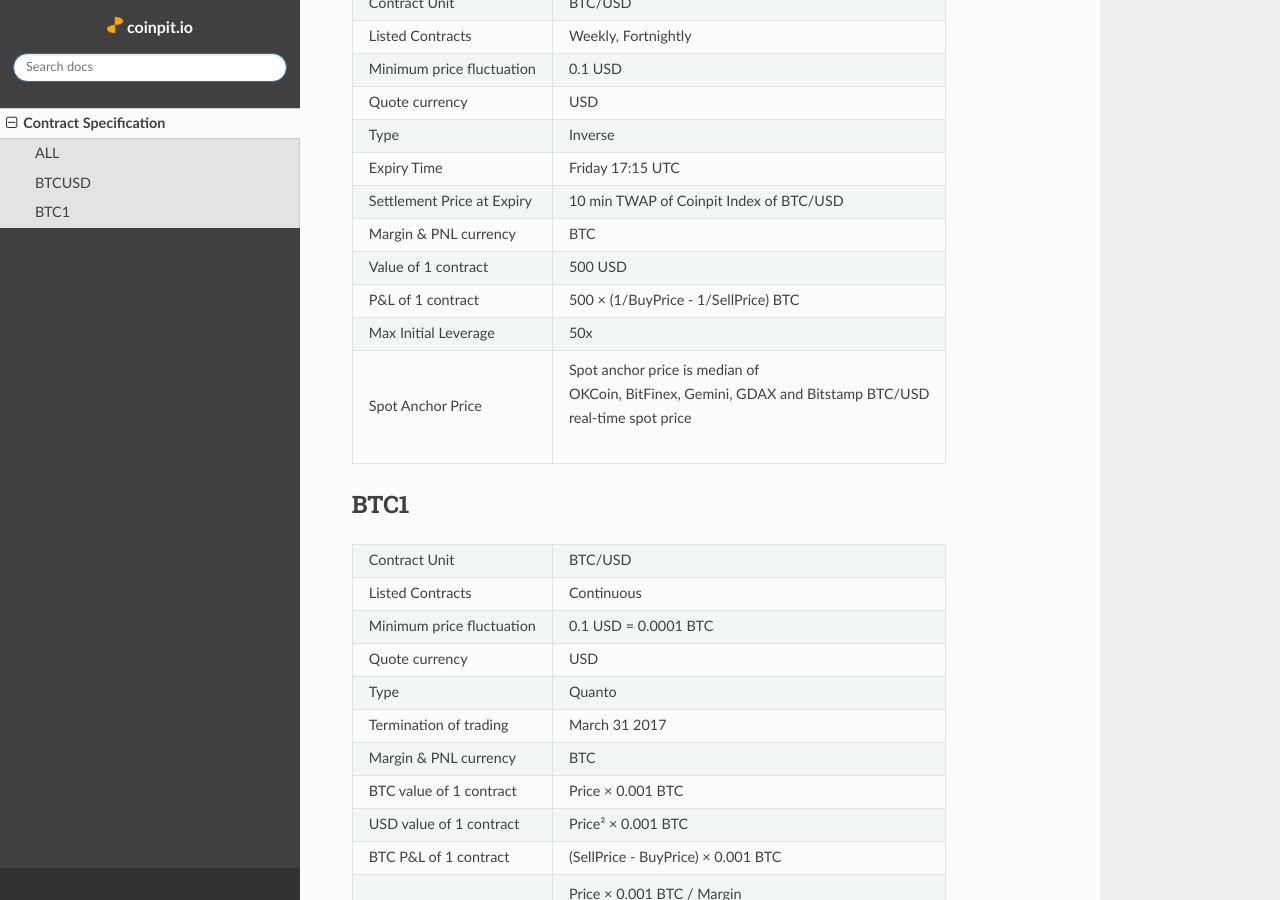
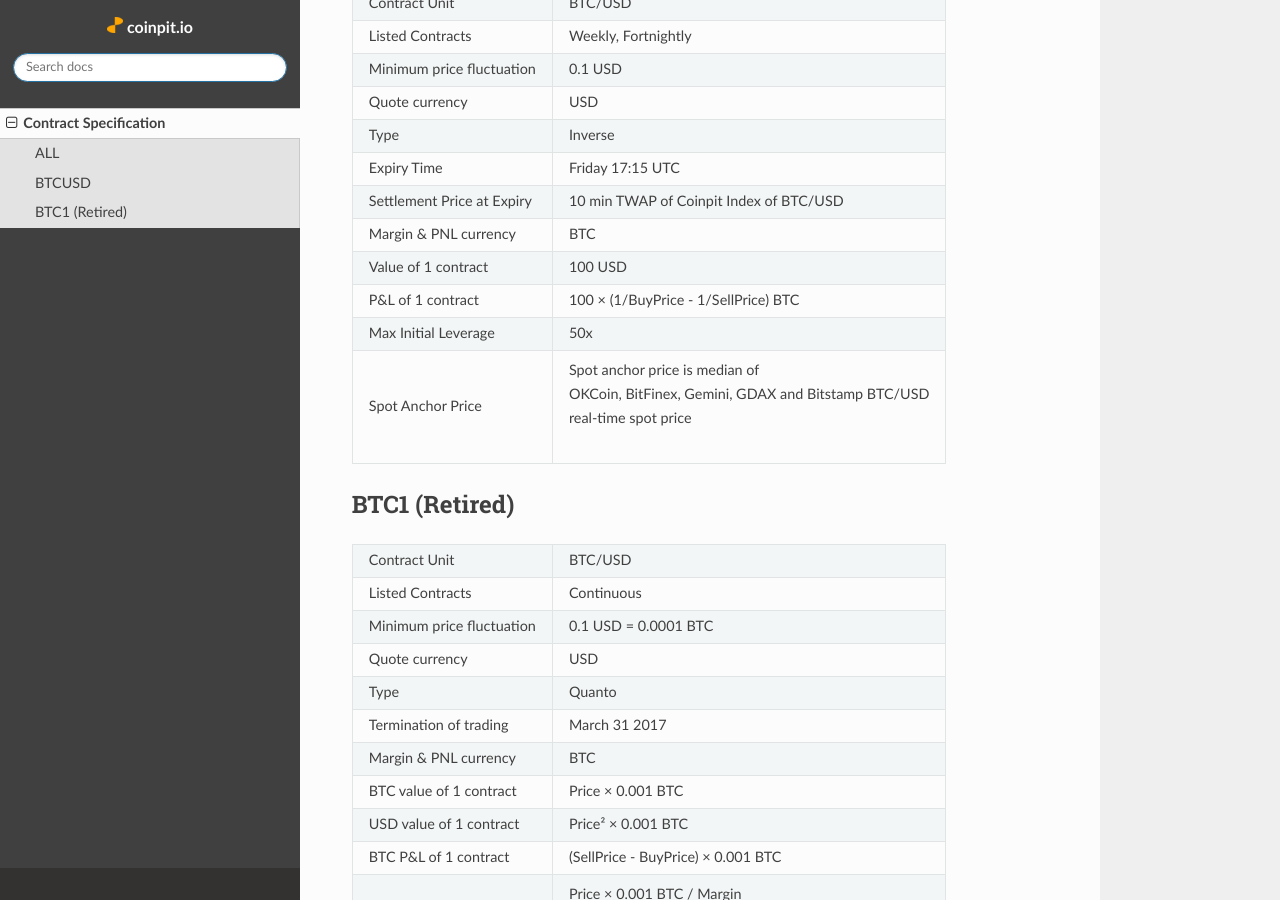
Before and after one commit to bharathrao/coinpitdocs, a Sphinx documentation site: the page built from docs/source/specs.rst, in a window 1280 px wide and 900 px high, scrolled down 477 px. Built offline with Sphinx 7.4.7 and the Read the Docs theme 2.0.0, drawn with Linux system fonts in a browser that asks for light colours; formulas are drawn with MathJax 3.

Commit message:
update contract spec to $100

```diff
--- a/docs/source/specs.rst
+++ b/docs/source/specs.rst
@@ -24,15 +24,15 @@ BTCUSD
     "Expiry Time", "Friday 17:15 UTC"
     "Settlement Price at Expiry", "10 min TWAP of Coinpit Index of BTC/USD"
     "Margin & PNL currency", "BTC"
-    "Value of 1 contract", "500 USD"
-    "P&L of 1 contract", "500 × (1/BuyPrice - 1/SellPrice) BTC"
+    "Value of 1 contract", "100 USD"
+    "P&L of 1 contract", "100 × (1/BuyPrice - 1/SellPrice) BTC"
     "Max Initial Leverage", "50x"
     "Spot Anchor Price", "| Spot anchor price is median of
     | OKCoin, BitFinex, Gemini, GDAX and Bitstamp BTC/USD
     | real-time spot price"
 
-BTC1
-----
+BTC1 (Retired)
+--------------
 .. csv-table::
 
     "Contract Unit", "BTC/USD"
```
